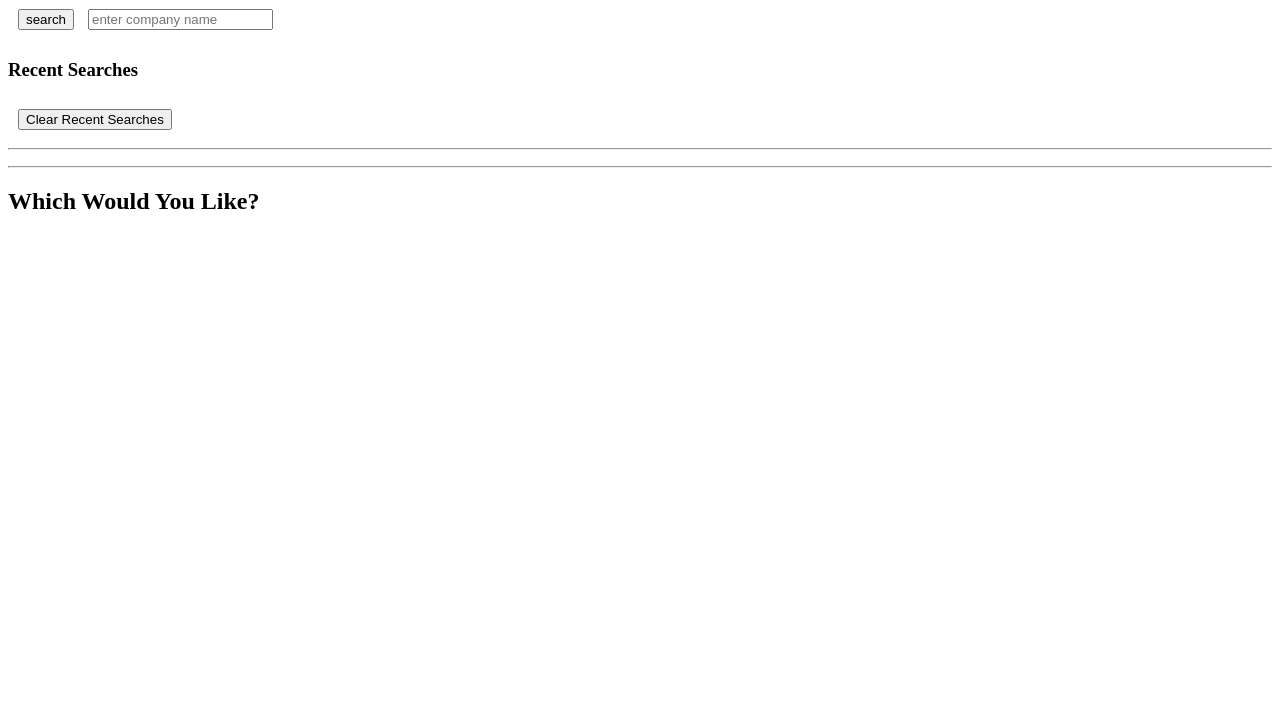
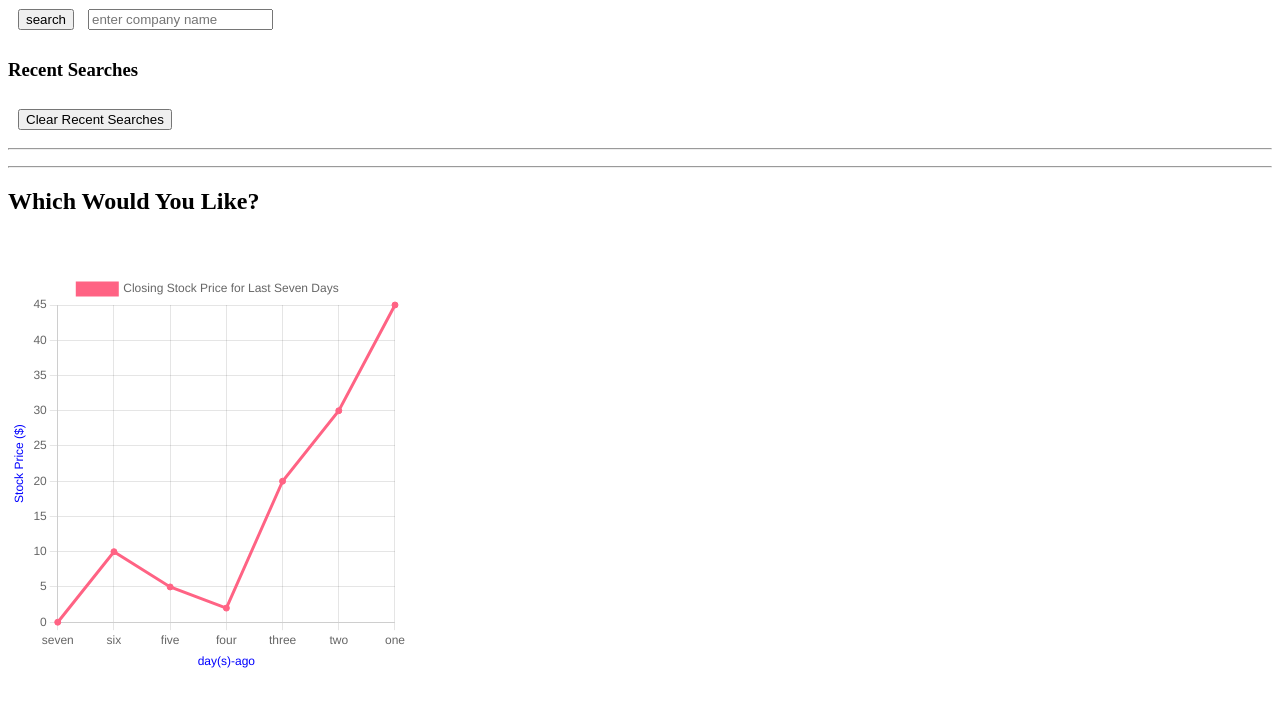
Before and after one commit to norgard7/stock-finder, a plain HTML site: page stockAPI.html in a window 1280 px wide. Shown: the part 68-774 px from the top of the page. Drawn offline with nearby package versions, Linux system fonts and the light colour scheme.

Commit message:
added placeholder chart

```diff
--- a/polygonApi.js
+++ b/polygonApi.js
@@ -266,8 +266,56 @@ function clear() {
 
     companyUrl.textContent = ""
 }
+//Chart Stuff
+
+const labels = [
+    'seven',
+    'six',
+    'five',
+    'four',
+    'three',
+    'two',
+    'one'
+  ];
+  let data = {
+    labels: labels,
+    datasets: [{
+      label: 'Closing Stock Price for Last Seven Days',
+      backgroundColor: 'rgb(255, 99, 132)',
+      borderColor: 'rgb(255, 99, 132)',
+      data: [0, 10, 5, 2, 20, 30, 45],
+    }]
+  };
 
 
+  let config = {
+    type: 'line',
+    data,
+    options: {
+        scales: {
+            x: {
+              title: {
+                color: 'blue',
+                display: true,
+                text: 'day(s)-ago'
+              }
+            },
+            y: {
+                title: {
+                  color: 'blue',
+                  display: true,
+                  text: 'Stock Price ($)'
+                }
+              }
+        }
+    }
+
+  };
+
+  var myChart = new Chart(
+    document.getElementById('myChart'),
+    config
+  );
 
 initializeLocalStorage() ;
 // ---------------------------------------------
--- a/stockAPI.css
+++ b/stockAPI.css
@@ -14,3 +14,9 @@ button {
     flex-direction: column ;
     align-items: flex-start;
 }
+
+
+#chartDiv {
+    height: 400px ;
+    width: 400px ;
+}
--- a/stockAPI.html
+++ b/stockAPI.html
@@ -9,6 +9,9 @@
     <link rel="stylesheet" href="./style.css"> -->
     <!-- <script src="https://code.jquery.com/jquery-1.12.4.js"></script>
     <script src="https://code.jquery.com/ui/1.12.1/jquery-ui.js"></script> -->
+    <!-- Chart.js -->
+    <!-- <script src="https://cdn.jsdelivr.net/npm/chart.js@3.3.0/dist/chart.min.js"></script> -->
+    <script src="https://cdn.jsdelivr.net/npm/chart.js"></script>
     <link rel="stylesheet" href="stockAPI.css">
 </head>
 
@@ -48,9 +51,14 @@
 
     <a id="companyUrl" href=""></a>
 
-    <script src="polygonApi.js"></script>
-</body>
+    <div id="chartDiv">
+        <canvas id="myChart" width="400px" height="400px"></canvas>
+    </div>
 
 
 
+
+
+    <script src="polygonApi.js"></script>
+</body>
 </html>
```
